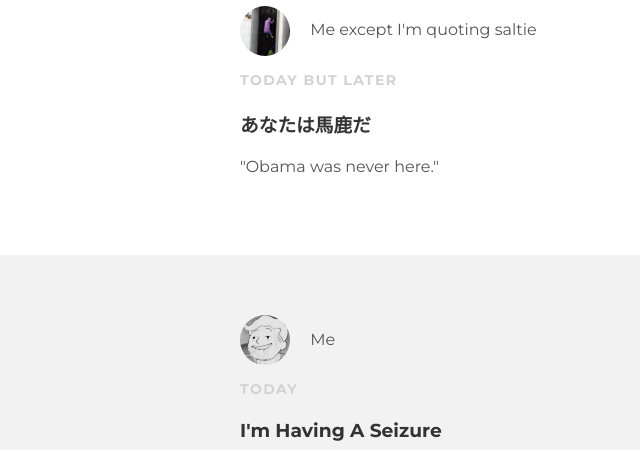
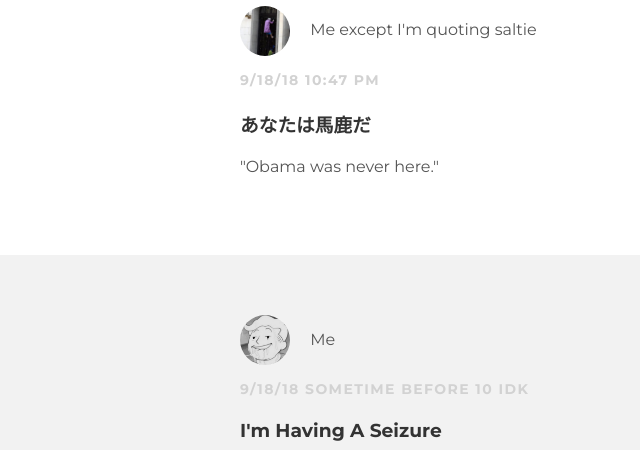
Before and after one commit to Sylveonns/Sylveonns.github.io, a plain HTML site: page index.html in a window 1280 px wide. Shown: the part 204-654 px from the top of the page, 0-640 px from the left. Drawn offline with Linux system fonts and the light colour scheme.

Commit message:
Update index.html

```diff
--- a/index.html
+++ b/index.html
@@ -22,7 +22,7 @@
           <img src="angry grandma.png">
           <span>Me except I'm quoting saltie</span>
         </div>
-        <p class="post-date">Today but later</p>
+        <p class="post-date">9/18/18 10:47 PM</p>
         <h3 class="post-title">あなたは馬鹿だ</h3>
         <div class="post-content">
           <p>"Obama was never here."</p>
@@ -35,7 +35,7 @@
           <img src="0.png">
           <span>Me</span>
         </div>
-        <p class="post-date">Today</p>
+        <p class="post-date">9/18/18 sometime before 10 idk</p>
         <h3 class="post-title">I'm Having A Seizure</h3>
         <div class="post-content">
           <p>Im <em>Shidding</em> and <strong>Farding</strong>!!! Oh my GOOOOOD</p>
```
